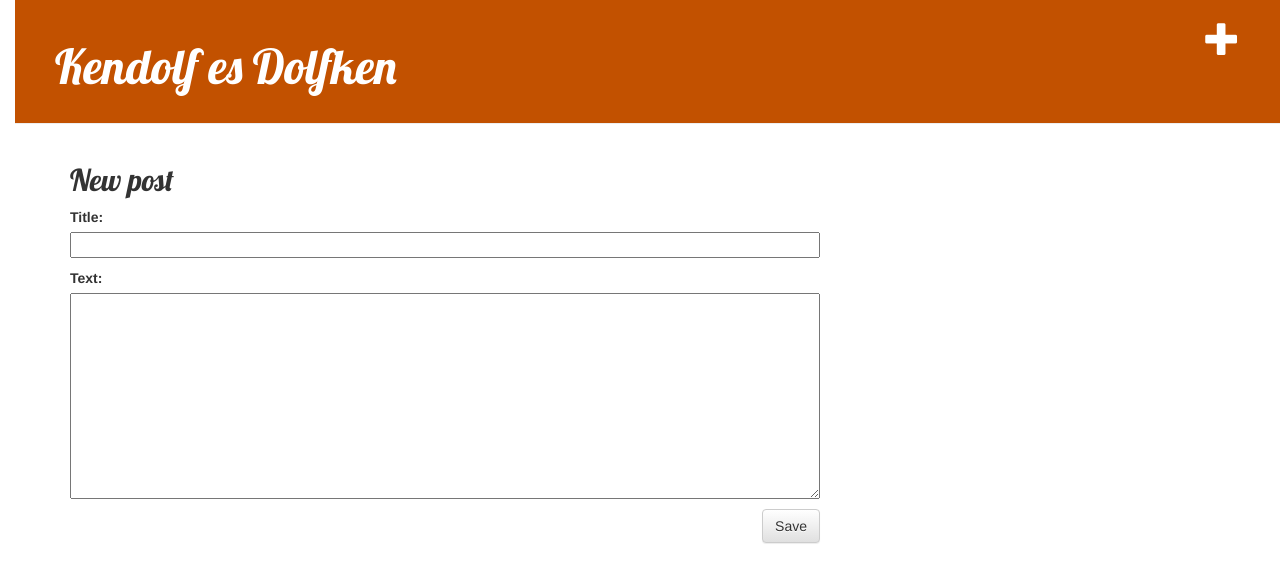
After one commit to werekendolf/my-first-blog, a Django app: page /post/new/ in a window 1280 px wide. The commit adds this page. Shown: the top 583 px of the page. Run offline with Django 3.2, Linux system fonts and the light colour scheme; some libraries are stand-ins or nearby versions.

Commit message:
add post button, Django Forms

```diff
--- /dev/null
+++ b/mysite/blog/forms.py
@@ -0,0 +1,8 @@
+from django import forms
+from .models import Post
+
+class PostForm(forms.ModelForm):
+
+    class Meta:
+        model = Post
+        fields = ('title', 'text',)
--- a/mysite/blog/templates/blog/base.html
+++ b/mysite/blog/templates/blog/base.html
@@ -9,6 +9,8 @@
     </head>
     <body>
         <div class="page-header">
+
+            <a href="{% url 'post_new' %}" class="top-menu"><span class="glyphicon glyphicon-plus"></span></a>
             <h1><a href="/">Kendolf es Dolfken</a></h1>
         </div>
         <div class="content container">
--- /dev/null
+++ b/mysite/blog/templates/blog/post_edit.html
@@ -0,0 +1,8 @@
+{% extends 'blog/base.html' %}
+
+{% block content %}
+    <h2>New post</h2>
+    <form method="POST" class="post-form"> {% csrf_token %} {{ form.as_p }}
+        <button type="submit" class="save btn btn-default">Save</button>
+    </form>
+{% endblock %}
--- a/mysite/blog/urls.py
+++ b/mysite/blog/urls.py
@@ -4,4 +4,5 @@ from . import views
 urlpatterns = [
     path('', views.post_list, name='post_list'),
     path('post/<int:pk>', views.post_detail, name='post_detail'),
+    path('post/new/', views.post_new, name='post_new'),
 ]
--- a/mysite/blog/views.py
+++ b/mysite/blog/views.py
@@ -1,6 +1,7 @@
-from django.shortcuts import render, get_object_or_404
+from django.shortcuts import render, get_object_or_404, redirect
 from django.utils import timezone
 from .models import Post
+from .forms import PostForm
 
 
 def post_list(request):
@@ -10,3 +11,16 @@ def post_list(request):
 def post_detail(request, pk):
     post = get_object_or_404(Post, pk=pk)
     return render(request, 'blog/post_details.html', {'post':post})
+
+def post_new(request):
+    if request.method == "POST":
+        form = PostForm(request.POST)
+        if form.is_valid():
+            post = form.save(commit=False)
+            post.author = request.user
+            post.published_date = timezone.now()
+            post.save()
+            return redirect('post_detail', pk=post.pk)
+    else:
+        form = PostForm()
+    return render(request, 'blog/post_edit.html', {'form':form})
```
